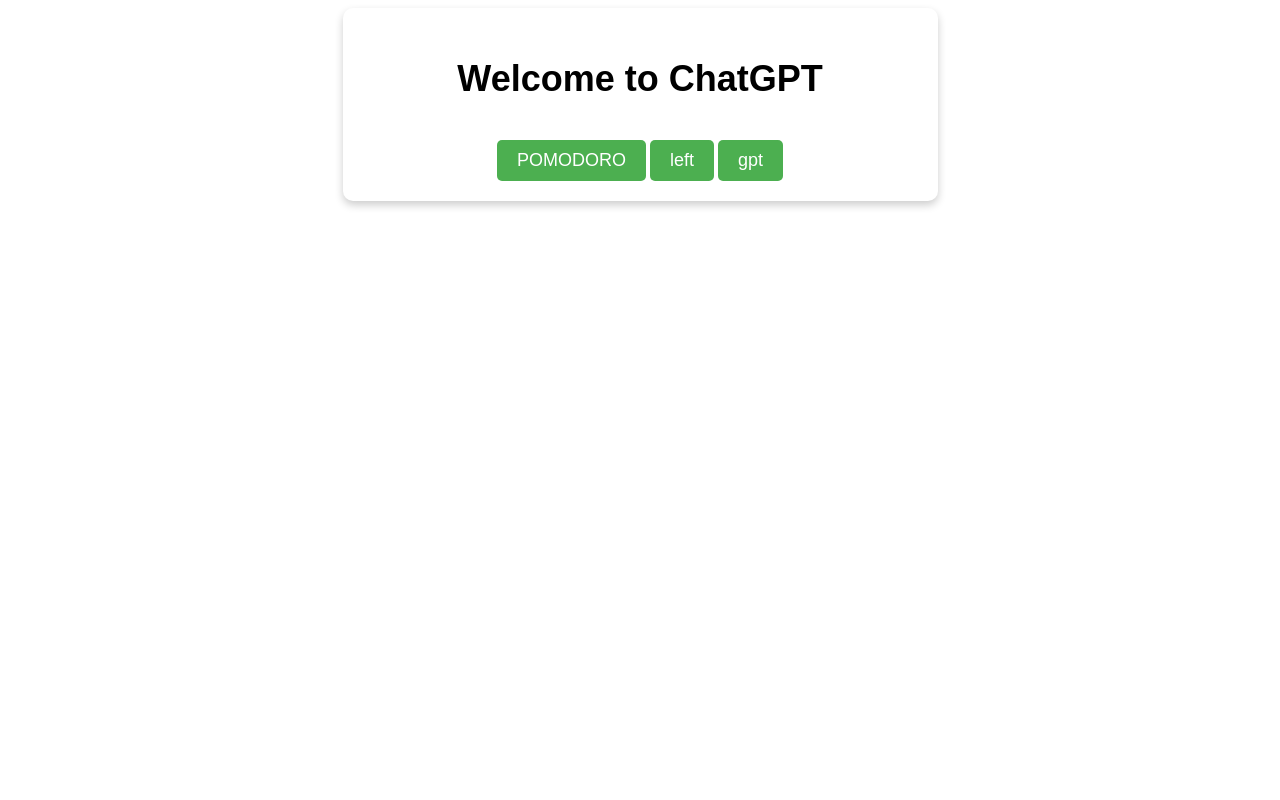
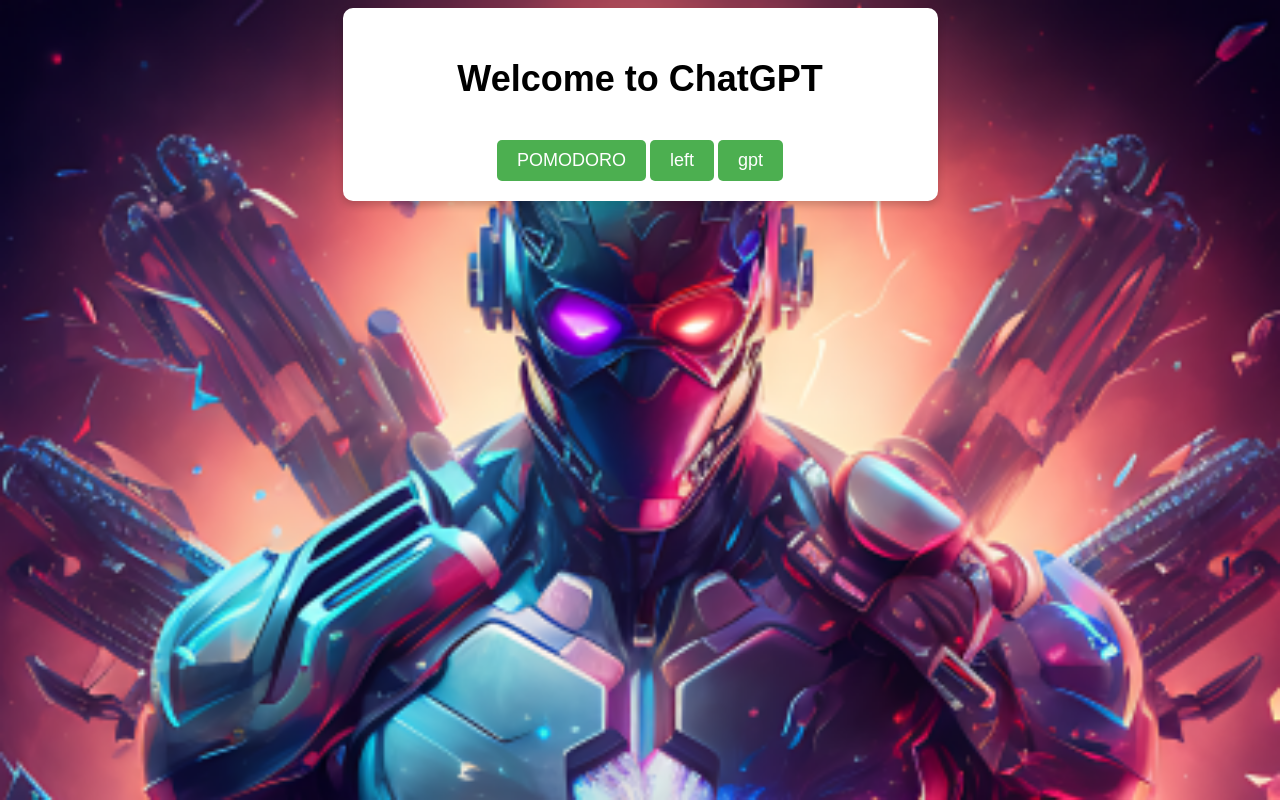
Before and after one commit to riyazweb/EXTEEEE, a plain HTML site: page index.html in a window 1280 px wide. Drawn offline with Linux system fonts and the light colour scheme.

Commit message:
Update index.html

```diff
--- a/index.html
+++ b/index.html
@@ -5,7 +5,7 @@
     <title>ChatGPT</title>
     <style>
       body {
-        background-image: url('you.png');
+        background-image: url('icon48.png');
         background-size: cover;
         background-repeat: no-repeat;
         background-attachment: fixed;
```
